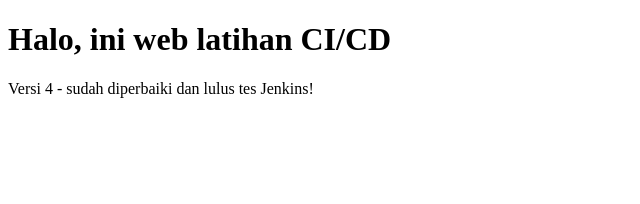
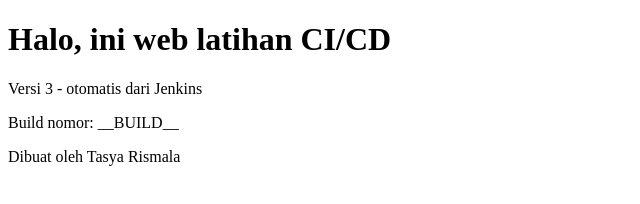
Before and after one commit to tasyarizz024-ai/latihan-cicd-, a plain HTML site: page public/index.html in a window 1280 px wide. Shown: the whole page, without its empty margins (0-640 px from the left). Drawn offline with Linux system fonts and the light colour scheme.

Commit message:
Update index.html

```diff
--- a/public/index.html
+++ b/public/index.html
@@ -5,6 +5,8 @@
 </head>
 <body>
     <h1>Halo, ini web latihan CI/CD</h1>
-    <p>Versi 4 - sudah diperbaiki dan lulus tes Jenkins!</p>
+    <p>Versi 3 - otomatis dari Jenkins</p>
+    <p>Build nomor: __BUILD__</p>
+    <footer>Dibuat oleh Tasya Rismala</footer>
 </body>
 </html>
```
